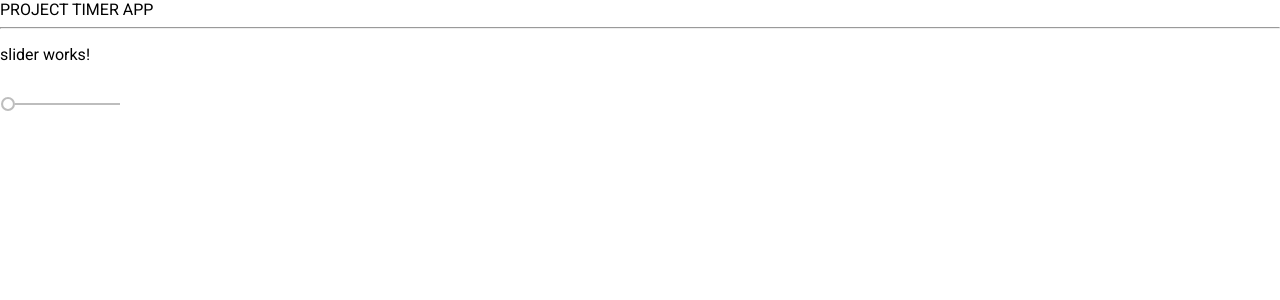
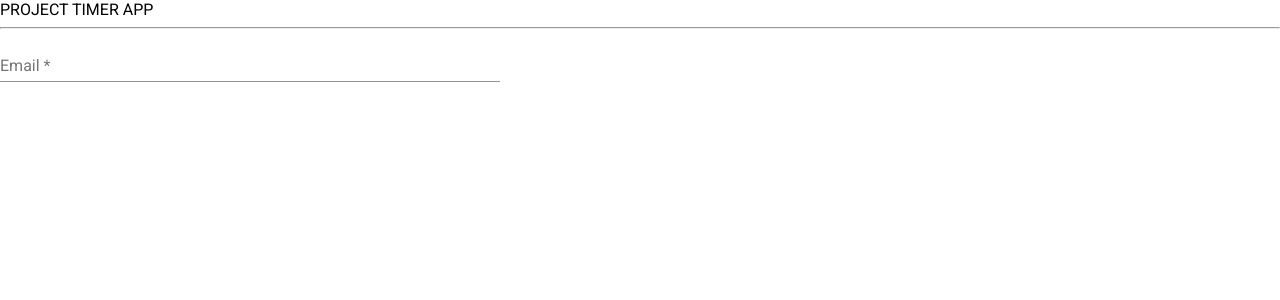
Before and after one commit to ShimiShimson/Project-Timer, an Angular app in the folder Project-Timer-frontend/: page / in a window 1280 px wide. Shown: the top 300 px of the page. Built offline with nearby package versions, Linux system fonts and the light colour scheme.

Commit message:
Email input

```diff
--- a/Project-Timer-frontend/src/app/app.component.html
+++ b/Project-Timer-frontend/src/app/app.component.html
@@ -1,3 +1,3 @@
 PROJECT TIMER APP
 <hr>
-<app-slider></app-slider>
+<app-login-page></app-login-page>
--- /dev/null
+++ b/Project-Timer-frontend/src/app/login-page/login-page.component.html
@@ -0,0 +1,12 @@
+<form class="example-form">
+    <mat-form-field class="example-full-width">
+      <mat-label>Email</mat-label>
+      <input matInput [formControl]="emailFormControl" placeholder="Ex. pat@example.com">
+      <mat-error *ngIf="emailFormControl.hasError('email') && !emailFormControl.hasError('required')">
+        Please enter a valid email address
+      </mat-error>
+      <mat-error *ngIf="emailFormControl.hasError('required')">
+        Email is <strong>required</strong>
+      </mat-error>
+    </mat-form-field>
+</form>
--- /dev/null
+++ b/Project-Timer-frontend/src/app/login-page/login-page.component.scss
@@ -0,0 +1,9 @@
+.example-form {
+    min-width: 150px;
+    max-width: 500px;
+    width: 100%;
+  }
+
+  .example-full-width {
+    width: 100%;
+  }
--- /dev/null
+++ b/Project-Timer-frontend/src/app/login-page/login-page.component.ts
@@ -0,0 +1,17 @@
+import {Component} from '@angular/core';
+import {FormControl, Validators} from '@angular/forms';
+
+/**
+ * @title Input with error messages
+ */
+@Component({
+  selector: 'app-login-page',
+  templateUrl: './login-page.component.html',
+  styleUrls: ['./login-page.component.scss'],
+})
+export class LoginPageComponent {
+  emailFormControl = new FormControl('', [
+    Validators.required,
+    Validators.email,
+  ]);
+}
```
Also changed, not shown: Project-Timer-frontend/src/app/app.module.ts (+10 -2 lines), 1 other file (tests, documents, lock files or other folders).
